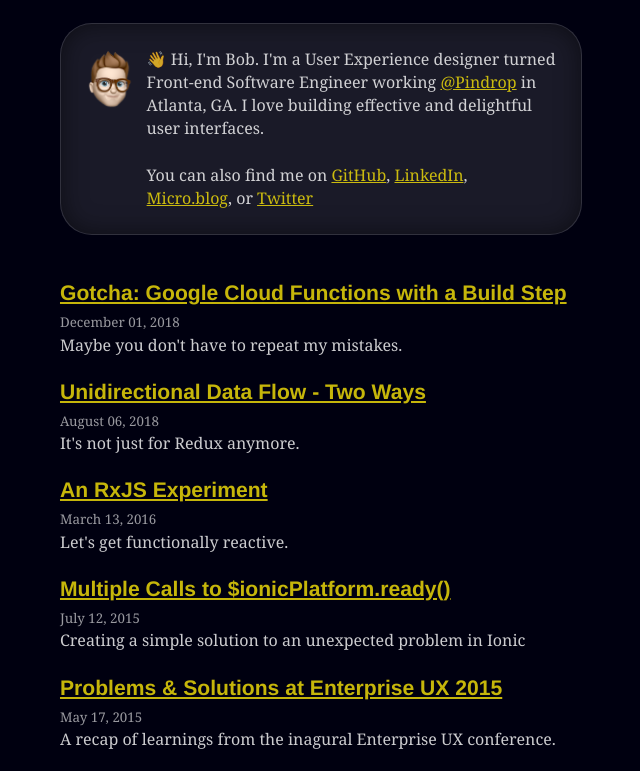
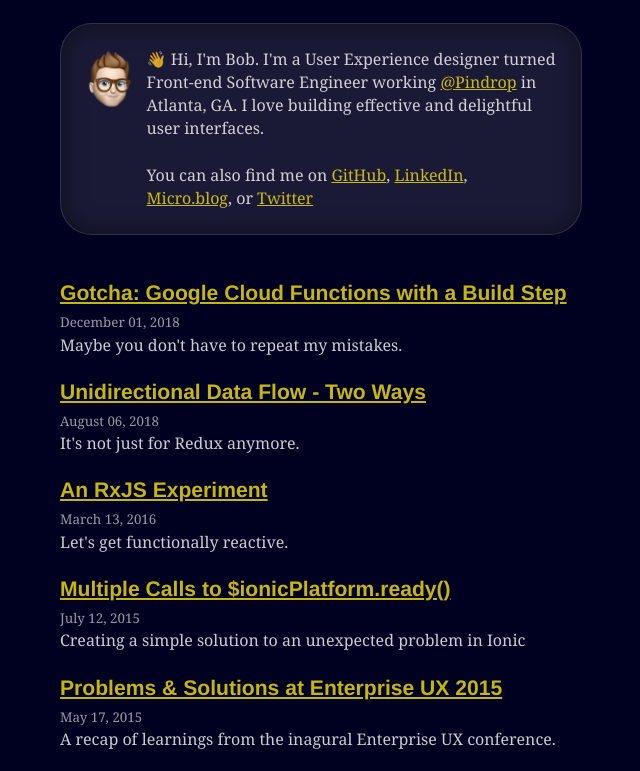
Before and after one commit to onetruebob/bob-tech-blog, a Gatsby site: page / in a window 1280 px wide. Shown: the part 105-876 px from the top of the page, without its empty margins (319-959 px from the left). Built offline with nearby package versions, Linux system fonts and the light colour scheme; Gatsby itself is replaced by a stand-in of ours; some packages are replaced by stand-ins of ours; what typography-theme-github would draw is missing.

Commit message:
Small adjustment to background color

```diff
--- a/src/styles/global.css
+++ b/src/styles/global.css
@@ -1,6 +1,8 @@
 body {
-  background-color: #000010;
+  background-color: #000020;
   color: rgba(255, 255, 255, 0.8);
+  box-shadow: inset 25px 0px 25px -25px rgba(0, 0, 0, 0.5),
+    inset -25px 0px 25px -25px rgba(0, 0, 0, 0.5);
 }
 
 figure {
```
